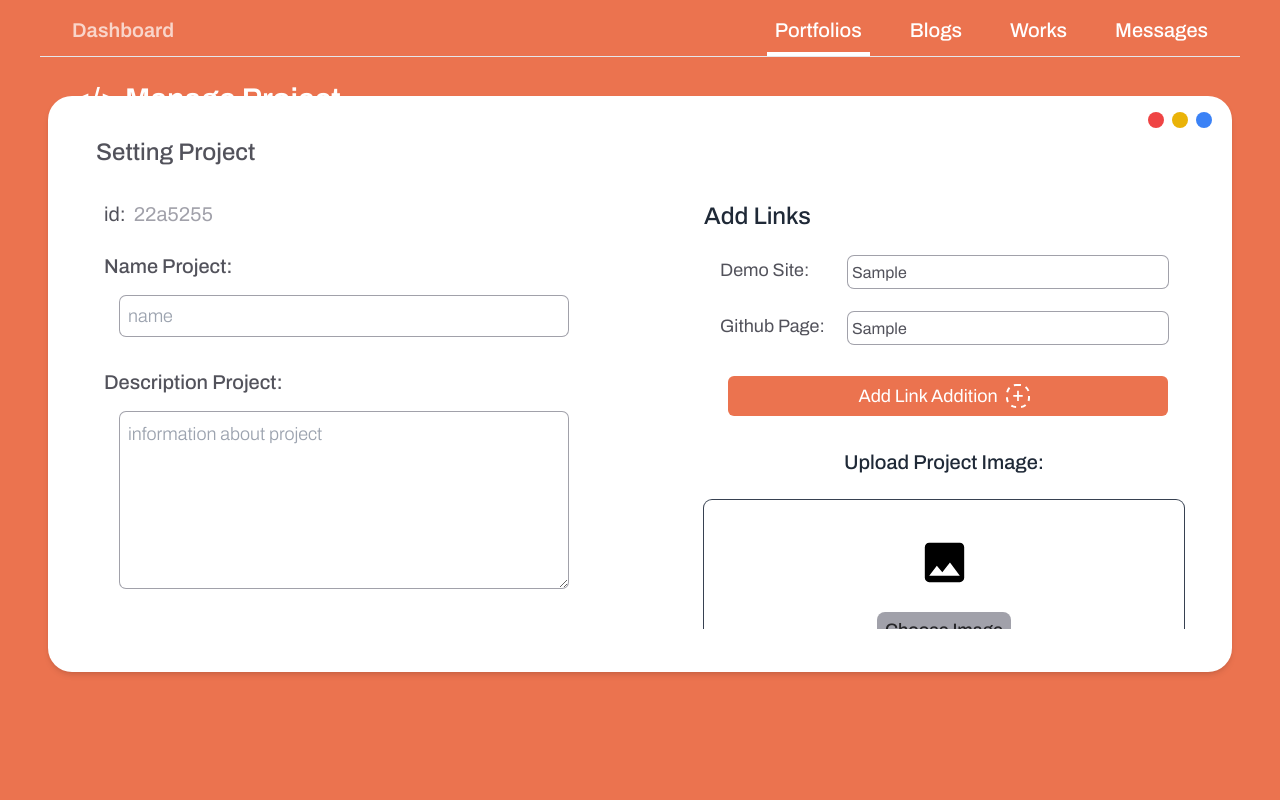
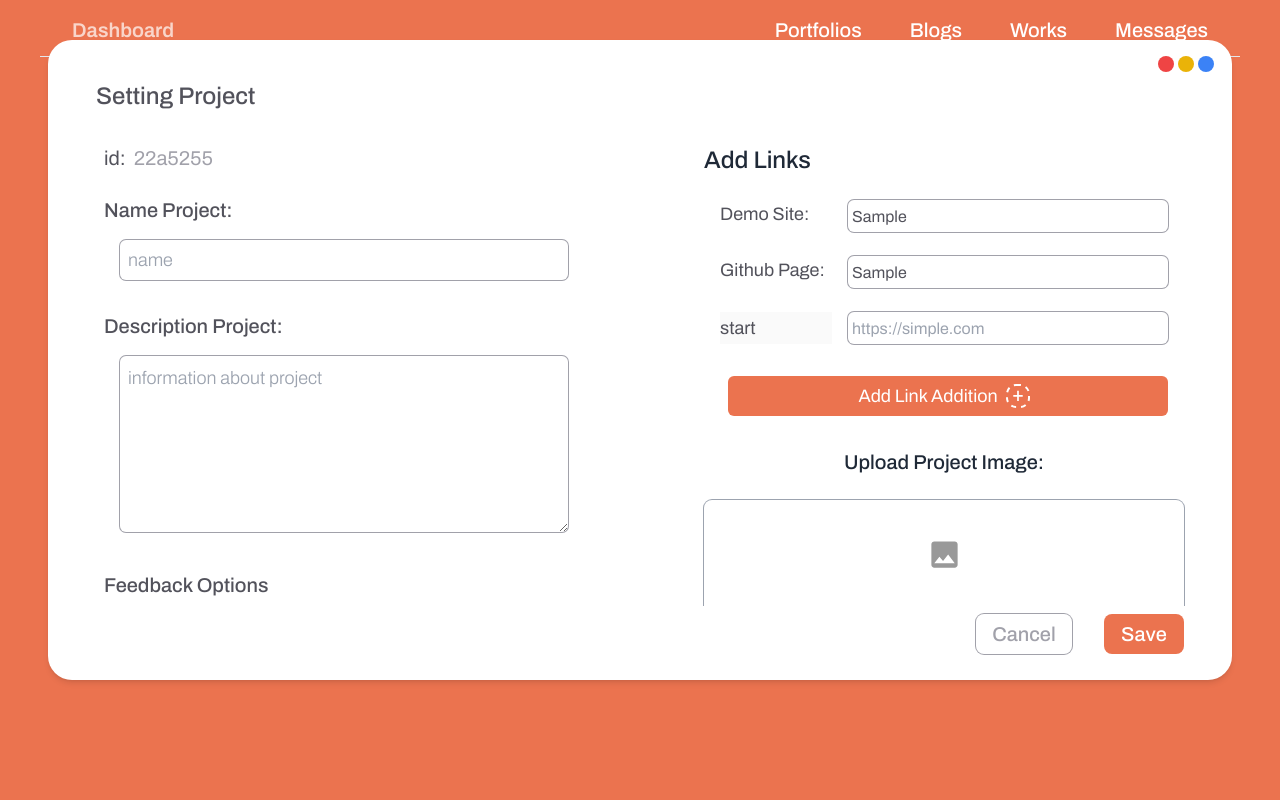
Before and after one commit to AlirezaAkbarpour/Portfolio, a Next.js app: page /dashboard in a window 1280 px wide. Both pictures are taken after typing "Sample", "Sample" into the empty fields and a click on the button "Add Link Addition". Shown: the top 800 px of the page. Built offline with nearby package versions, Linux system fonts and the light colour scheme.

Commit message:
working on projecy form

```diff
--- /dev/null
+++ b/components/UI-kit/NewLink.tsx
@@ -0,0 +1,10 @@
+import React from 'react'
+
+export default function NewLink({label}:{label:string}) {
+  return (
+    <div className="flex mt-6 ml-4">
+          <input type='text' className="w-28 text-start text-lg font-normal text-zinc-600" value={label} disabled/>
+          <input  type="text" placeholder="https://simple.com" className="w-80 font-normal h-8 mx-4 rounded-md ring-1 p-1 ring-zinc-400 text-zinc-600"/>
+    </div>
+  )
+}
--- a/components/projectForm.tsx
+++ b/components/projectForm.tsx
@@ -1,16 +1,24 @@
-"use client"
 import { useEffect, useState } from "react"
 import { createPortal } from "react-dom"
 import Add_Icon from "./svgs/add_Icon"
 import { Image as ImageIcon }  from "@mui/icons-material"
 import CheckBox from "./UI-kit/checkbox"
 import './styles/projectform.css'
+import NewLink from "./UI-kit/NewLink"
 
 export default function ProjectForm() {
   const [isClient,setClient] = useState(false)
+  const [children,setChildren] = useState<React.ReactNode[]>([])
+
+
 
   const clickHandler = ()=>{
     setClient(false)
+  }
+
+  const addLinkHandler = ()=>{
+      const newChild = <NewLink label={"start"} key={children.length}/>
+      setChildren((prevChild)=> [...prevChild,newChild]);
   }
 
   useEffect(()=>{
@@ -20,21 +28,22 @@ export default function ProjectForm() {
   if(!isClient) return null;
 
   return isClient ? createPortal(
-    <main className="w-full h-full flex justify-center absolute z-50 top-0 left-0">
-            <div className="w-full h-[36rem] bg-white mx-40 mt-24 rounded-3xl px-4 py-4 shadow-md">
+    <main className="w-full h-full flex justify-center z-50 top-0 left-0 fixed">
+            <div className="w-full h-[40rem] bg-white mx-40 mt-10 rounded-3xl px-4 py-4 shadow-md">
               <div className="w-full h-6 flex justify-end">
-                <div className="w-4 h-4 rounded-full bg-red-500 mx-1" onClick={clickHandler}></div>
-                <div className="w-4 h-4 rounded-full bg-yellow-500 mx-1"></div>
-                <div className="w-4 h-4 rounded-full bg-blue-500 mx-1"></div>
+                <div className="w-4 h-4 rounded-full bg-red-500 mx-0.5" ></div>
+                <div className="w-4 h-4 rounded-full bg-yellow-500 mx-0.5"></div>
+                <div className="w-4 h-4 rounded-full bg-blue-500 mx-0.5"></div>
               </div>
                 <h1 className="text-2xl h-10 font-medium text-zinc-600 mx-8">Setting Project</h1>
-              <div className="scroll-layout w-full h-5/6 overflow-y-scroll flex justify-between">
+
+              <div className="scroll-layout w-full h-3/4 overflow-y-scroll flex justify-between">
                 <div className="w-1/2 mx-8 pr-24 ">
                   <h2 className="text-xl font-normal text-zinc-600 mt-6 mx-2 flex items-center">id: <p className="text-zinc-400 px-2 text-xl">22a5255</p></h2>
                   <h2 className="text-xl font-medium text-zinc-600 mt-6 mx-2">Name Project:</h2>
                   <input type="text" placeholder="name" className="w-full h-10 ml-6 my-4 px-2 text-lg font-light ring-1 ring-zinc-400 rounded-md"/>
                   <h2 className="text-xl font-medium text-zinc-600 mt-4 mx-2">Description Project:</h2>
-                  <textarea placeholder="information about project" className="w-full min-h-44 max-h-80 overflow-y-hidden
+                  <textarea placeholder="information about project" className="w-full overflow-y-scroll min-h-44 max-h-80
                   ml-6 my-4 py-2 px-2 text-lg font-light ring-1 ring-zinc-400 rounded-md"/>
                   <div className="w-full">
                     <h2 className="text-xl font-medium mx-2 mt-4 text-zinc-600">Feedback Options</h2>
@@ -53,33 +62,41 @@ export default function ProjectForm() {
                 <div>
               </div>
                 </div>
-                <div className="w-1/2 mx-8">
+                <div className="w-1/2 mx-8" id="links">
                   <h1 className="text-2xl text-gray-800 font-medium mt-6">Add Links</h1>
                   <div className="flex mt-6 ml-4">
-                    <h1 className="w-28 text-lg font-normal text-zinc-600">Demo Site:</h1>
-                    <input type="text" placeholder="https://simple.com" className="w-80 h-8 mx-4 font-normal rounded-md ring-1 p-1 ring-zinc-400 text-zinc-600"/>
+                    <label htmlFor="site" className="w-28 text-lg font-normal text-zinc-600">Demo Site:</label>
+                    <input id="site" name="site" type="text" placeholder="https://simple.com" className="w-80 h-8 mx-4 font-normal rounded-md ring-1 p-1 ring-zinc-400 text-zinc-600"/>
                   </div>
                   <div className="flex mt-6 ml-4">
-                    <h1 className="w-28 text-start text-lg font-normal text-zinc-600">Github Page:</h1>
-                    <input type="text" placeholder="https://simple.com" className="w-80 font-normal h-8 mx-4 rounded-md ring-1 p-1 ring-zinc-400 text-zinc-600"/>
+                    <label htmlFor="github" className="w-28 text-start text-lg font-normal text-zinc-600">Github Page:</label>
+                    <input name="github" id="github" type="text" placeholder="https://simple.com" className="w-80 font-normal h-8 mx-4 rounded-md ring-1 p-1 ring-zinc-400 text-zinc-600"/>
                   </div>
+                  {children}
                   <div className="w-full flex justify-center ml-4">
-                    <button className="w-full text-lg ml-2 mr-8 px-4 rounded-md  my-8 hover:bg-orange-400 bg-dashboard-orange flex justify-center">
+                    <button onClick={addLinkHandler} className="w-full text-lg ml-2 mr-8 px-4 rounded-md  my-8 hover:bg-orange-400 bg-dashboard-orange flex justify-center">
                       <h1 className="text-white flex justify-center items-center">Add Link Addition <Add_Icon/> </h1>
                     </button>
                   </div>
+
                   <div className="w-full flex justify-center">
                       <h1 className="text-xl font-medium text-gray-800 ">Upload Project Image:</h1>
                   </div>
-                  <div className="pickFile w-full h-48 ring-1 ring-gray-700 rounded-lg mt-6 flex flex-col justify-center items-center ">
-                    <label htmlFor="file-input" className="w-full h-full flex flex-col justify-center items-center ">
-                      <ImageIcon alt='image' fontSize="large" className="scale-150"/>
-                      <p className="py-1 px-2 mt-8 text-lg font-medium rounded-lg bg-zinc-400 text-zinc-800">Choose Image</p>
+                  <div className="pickFile w-full h-48 ring-1 ring-gray-400 rounded-lg mt-6 flex flex-col justify-center items-center ">
+                    <label htmlFor="file-input" className="w-full cursor-pointer h-full flex flex-col justify-center items-center ">
+                      <ImageIcon fontSize="large" style={{color:'#999 ',scale:3}} component={'svg'}/>
+                      <p className="py-1 px-2 mt-12 text-lg font-normal rounded-lg bg-neutral-300 text-neutral-600">Choose Image</p>
                     </label>
                     <input type="file" id="file-input" name="file-input"/>
                   </div>
+
                 </div>
+
               </div>
+                  <div className="w-full h-14 flex justify-end items-center mx-2 px-6">
+                    <button className="w-24 h-10 p-1 text-xl rounded-lg mx-4 text-center text-zinc-400 ring-1 ring-zinc-400 font-medium " onClick={clickHandler}>Cancel</button>
+                    <button className="w-20 h-10 p-1 text-xl rounded-lg mx-4 text-center text-white font-medium bg-dashboard-orange">Save</button>
+                  </div>
             </div>
     </main>
   ,document.getElementById("not") as HTMLElement) : null
--- a/components/styles/projectform.css
+++ b/components/styles/projectform.css
@@ -1,4 +1,5 @@
 .scroll-layout {
+  height: 80%;
   scroll-behavior: smooth;
   scroll-snap-type: mandatory;
 }
@@ -7,6 +8,8 @@
 }
 
 .pickFile input[type=file] {
+  width: 0.1px;
+  height: 0.1px;
   overflow: hidden;
   z-index: -1;
   position: absolute;
--- a/components/styles/projectform.scss
+++ b/components/styles/projectform.scss
@@ -1,4 +1,5 @@
 .scroll-layout{
+    height: 80%;
     scroll-behavior: smooth;
     scroll-snap-type: mandatory;
     &::-webkit-scrollbar{
@@ -6,9 +7,10 @@
     }
 }
 .pickFile{
-
     input[type=file]{
         //visibility: hidden;
+        width: .1px;
+        height: .1px;
         overflow: hidden;
         z-index: -1;
         position: absolute;
```
Also changed, not shown: 1 other file (tests, documents, lock files or other folders).
